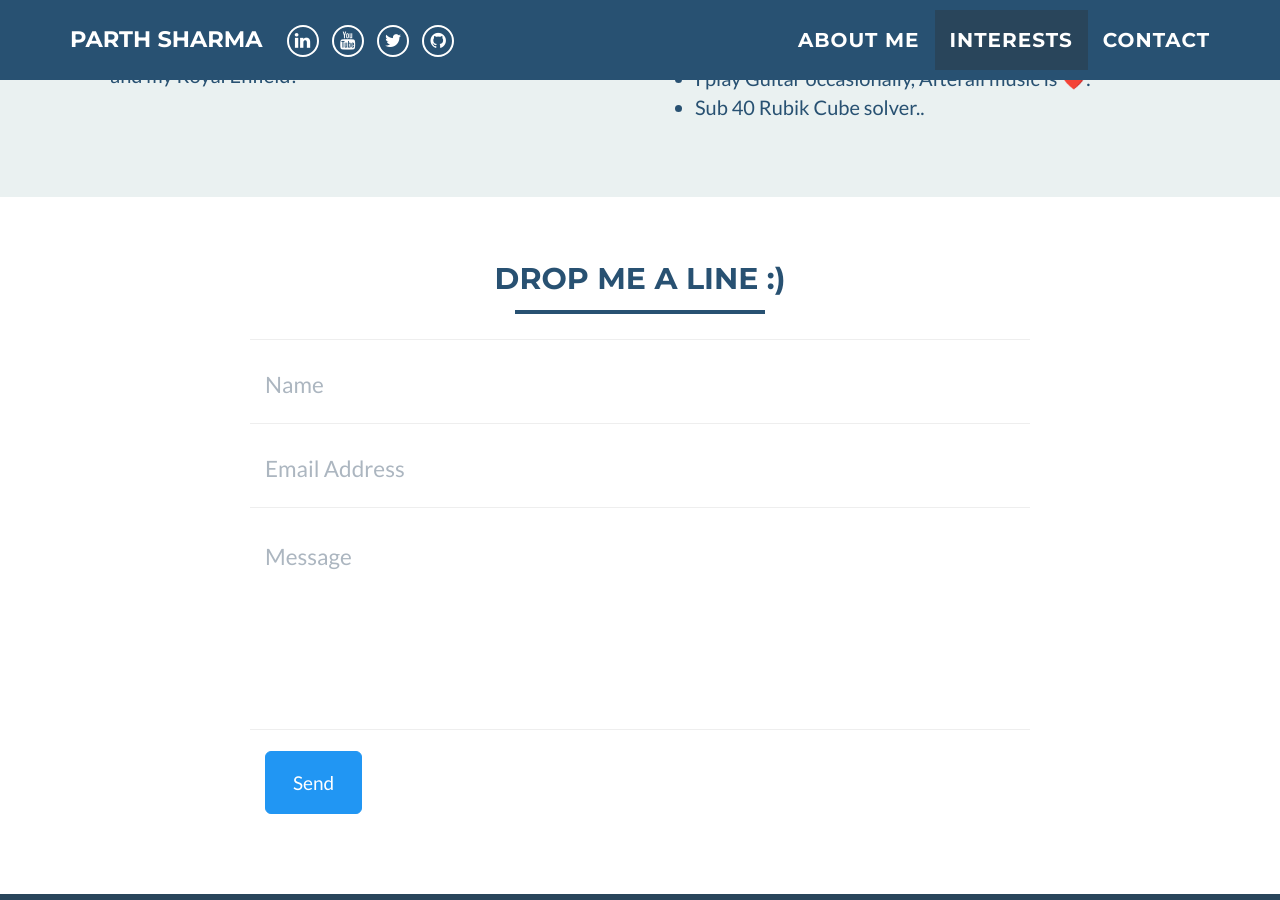
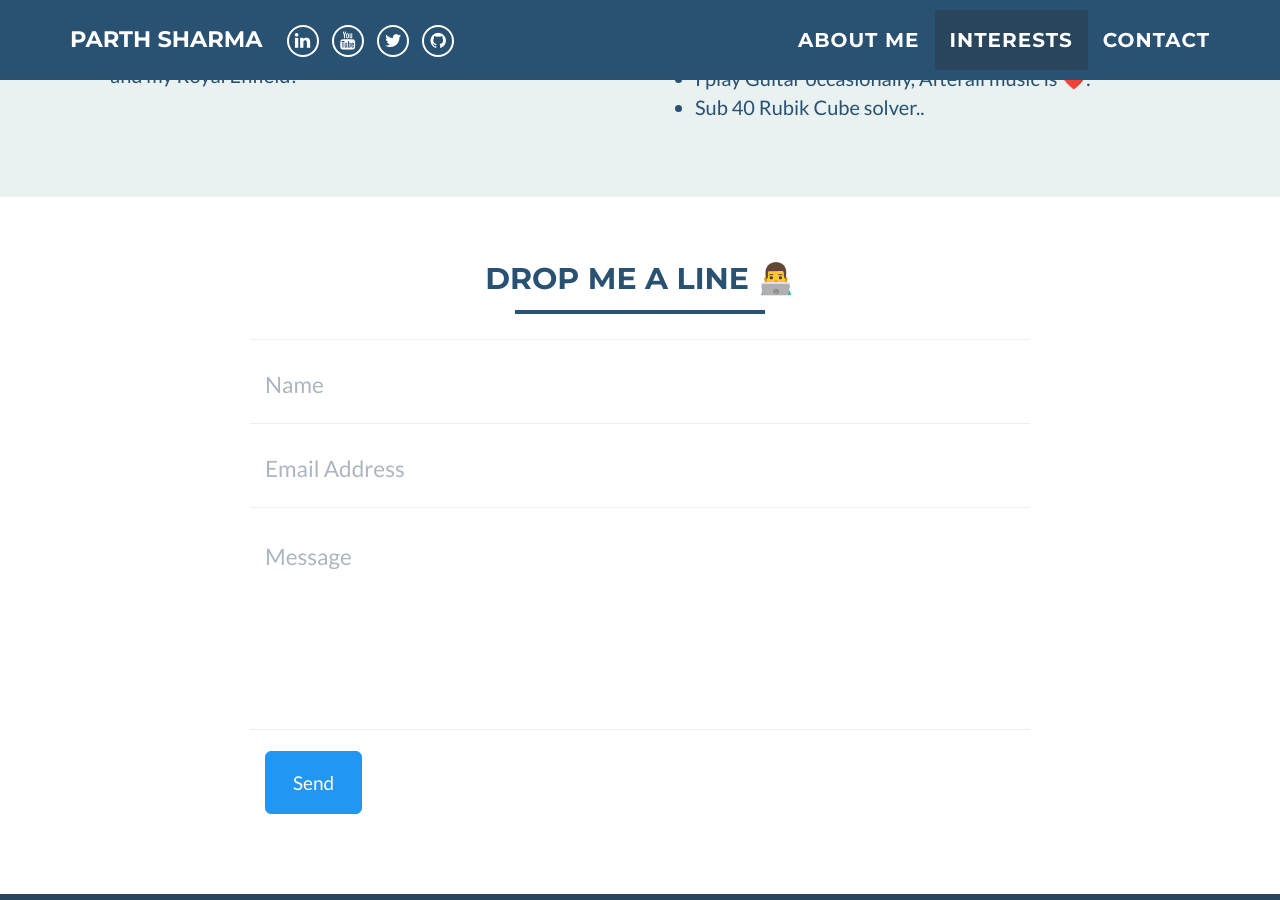
Before and after one commit to parthsharma1011/parthsharma1011.github.io, a Jekyll site: the page built from index.html, in a window 1280 px wide and 900 px high, scrolled down 1437 px. Built offline with Jekyll 4.4.1, drawn with Linux system fonts in a browser that asks for light colours.

```diff
--- a/_includes/contact_form.html
+++ b/_includes/contact_form.html
@@ -3,7 +3,7 @@
 	<div class="container">
 		<div class="row">
 			<div class="col-lg-12 text-center">
-				<h2>DROP ME A LINE :)</h2>
+				<h2>DROP ME A LINE 👨‍💻</h2>
 				<hr />
 			</div>
 		</div>
```
